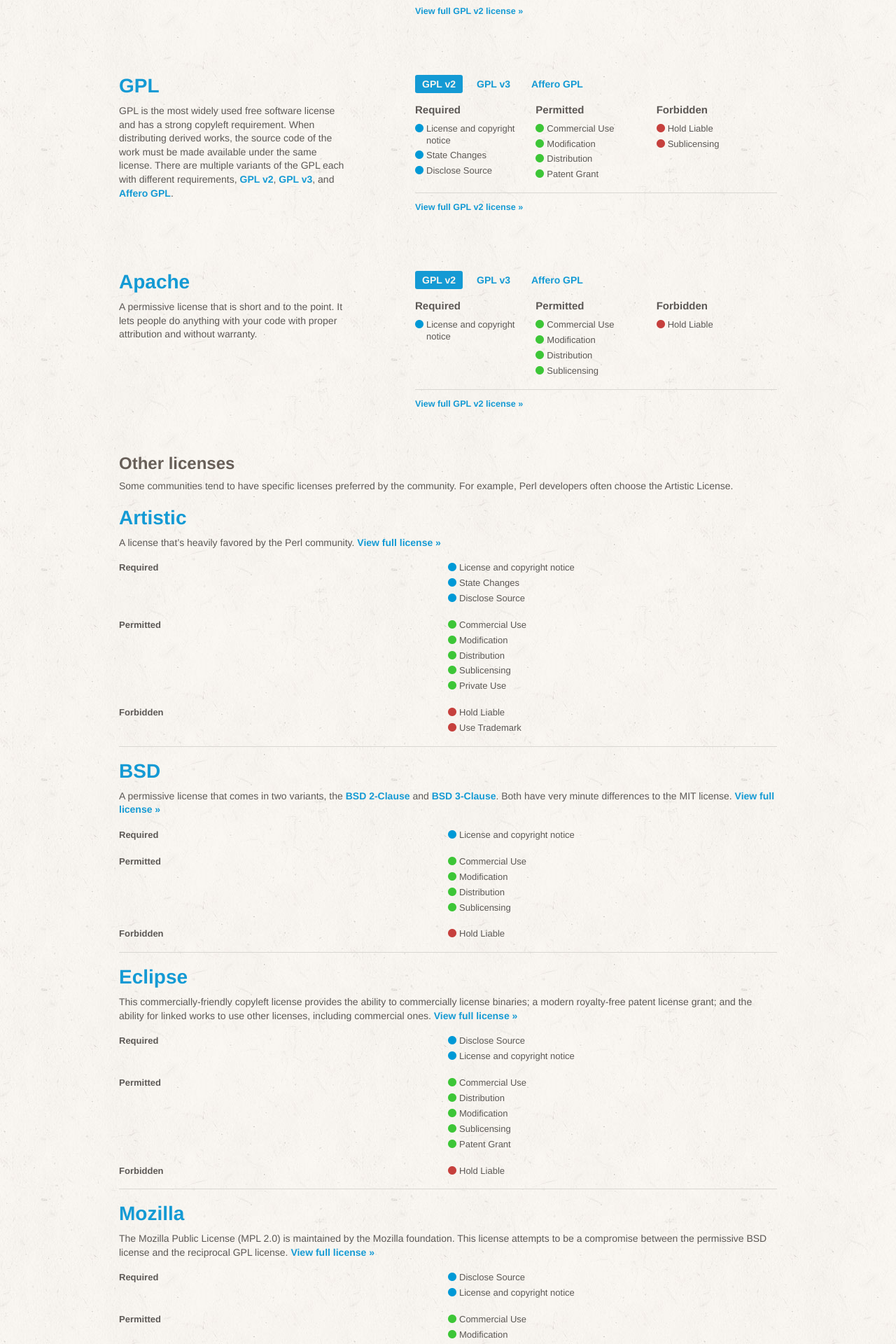
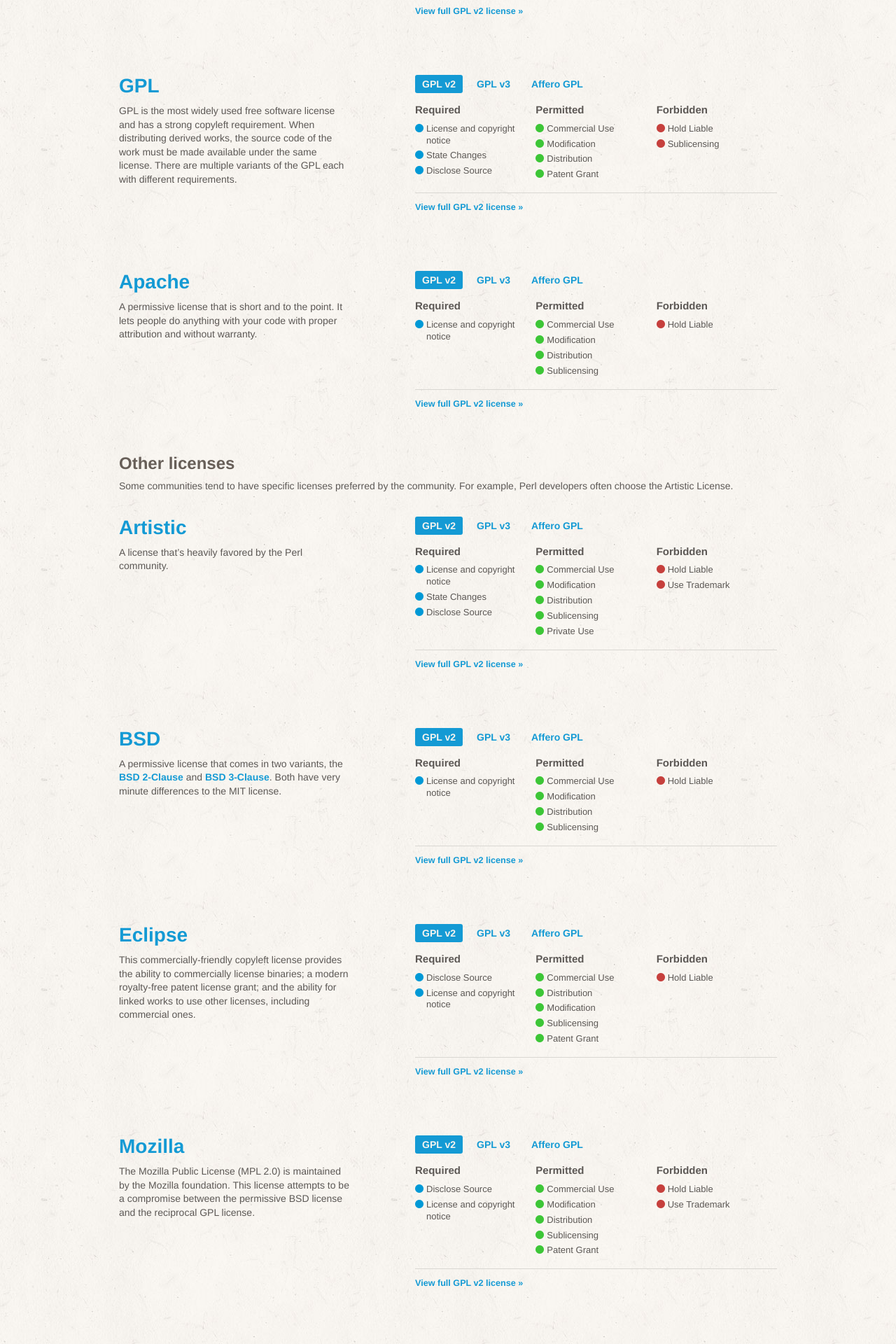
Before and after one commit to github/choosealicense.com, a Jekyll site: the page built from licenses.html, in a window 1280 px wide. Shown: the part 379-2299 px from the top of the page at 70% size. Built offline with Jekyll 4.4.1, drawn with Linux system fonts in a browser that asks for light colours; some web fonts are replaced; some of the changed text lies outside the part shown.

Commit message:
made partial for license overview sections

```diff
--- /dev/null
+++ b/_includes/license-overview.html
@@ -0,0 +1,48 @@
+<div class="license-family cf">
+  <div class="license-family-heading">
+    <h3 class="license-family-name"><a href="{{ page.permalink }}">{% if page.family-title %}{{ page.family-title }}{% else %}{{ page.title }}{% endif %}</a></h3>
+
+    <p class="license-family-description">{{ page.description }}</p>
+  </div>
+
+  <div class="license-details">
+    <div class="license-variations js-license-variations">
+      <!-- always show this div, even w/o variations, for proper spacing -->
+      <ul class="nav-pills js-nav-pills">
+        <li class="active"><a href="#" data-selected-tab="variation-gpl-v2">GPL v2</a></li>
+        <li><a href="#" data-selected-tab="variation-gpl-v3">GPL v3</a></li>
+        <li><a href="#" data-selected-tab="variation-affero-gpl">Affero GPL</a></li>
+      </ul>
+    </div>
+    <div class="variation-tab variation-gpl-v2 js-variation-tab active">
+      <table class='license-rules'>
+        <tr>
+        {% assign types = "required|permitted|forbidden" | split: "|" %}
+        {% for type in types %}
+          <th class="label">{{ type | capitalize }}</th>
+        {% endfor %}
+        </tr>
+        <tr>
+        {% for type in types %}
+          <td>
+            <ul class="license-{{ type }}">
+              {% for req in page[type] %}
+                <li class="{{ req }}">{{ site.rules[type][req].label }}</li>
+              {% endfor %}
+            </ul>
+          </td>
+        {% endfor %}
+        </tr>
+      </table>
+      <p class="small"><a href="{{ page.permalink }}">View full GPL v2 license »</a></p>
+    </div>
+    <div class="variation-tab variation-gpl-v3 js-variation-tab">
+      GPL v3 table
+      <p class="small"><a href="{{ page.permalink }}">View full GPL v3 license »</a></p>
+    </div>
+    <div class="variation-tab variation-affero-gpl js-variation-tab">
+      Affero GPL table
+      <p class="small"><a href="{{ page.permalink }}">View full Affero GPL license »</a></p>
+    </div>
+  </div>
+</div>
--- a/css/application.css
+++ b/css/application.css
@@ -425,6 +425,14 @@
   color: #f7f4ef;
 }
 
+.variation-tab {
+  display: none;
+}
+
+.variation-tab.active {
+  display: block;
+}
+
 .small {
   font-size: 90%;
 }
--- a/javascripts/app.js
+++ b/javascripts/app.js
@@ -40,6 +40,7 @@
     function Choosealicense() {
       this.initTooltips();
       this.initClipboard();
+      this.initLicenseVariationNav();
     }
 
     Choosealicense.prototype.initTooltips = function() {
@@ -106,6 +107,19 @@
       return this.innerText = "Copied!";
     };
 
+    Choosealicense.prototype.initLicenseVariationNav = function() {
+      return $(".js-nav-pills a").click(function(e) {
+        var nav, selectedTab;
+        selectedTab = $(this).data('selected-tab');
+        nav = $(this).closest('.js-nav-pills');
+        nav.find('li').removeClass('active');
+        nav.closest('.js-license-variations').siblings('.js-variation-tab').removeClass('active');
+        $(this).parent('li').addClass('active');
+        $('.' + selectedTab).addClass('active');
+        return e.preventDefault();
+      });
+    };
+
     return Choosealicense;
 
   })();
--- a/licenses.html
+++ b/licenses.html
@@ -11,45 +11,7 @@
 {% for page in site.pages %}
   {% if page.layout == "license" %}
     {% if page.featured %}
-    <div class="license-family cf">
-      <div class="license-family-heading">
-        <h3 class="license-family-name"><a href="{{ page.permalink }}">{% if page.family-title %}{{ page.family-title }}{% else %}{{ page.title }}{% endif %}</a></h3>
-
-        <p class="license-family-description">{{ page.description }}</p>
-      </div>
-
-      <div class="license-details">
-        <div class="license-variations">
-          {% comment %} always show this div, even w/o variations, for proper spacing {% endcomment %}
-          <ul class="nav-pills">
-            <li class="active"><a href="#">GPL v2</a></li>
-            <li><a href="#">GPL v3</a></li>
-            <li><a href="#">Affero GPL</a></li>
-          </ul>
-        </div>
-        <table class='license-rules'>
-          <tr>
-          {% assign types = "required|permitted|forbidden" | split: "|" %}
-          {% for type in types %}
-            <th class="label">{{ type | capitalize }}</th>
-          {% endfor %}
-          </tr>
-          <tr>
-          {% for type in types %}
-            <td>
-              <ul class="license-{{ type }}">
-                {% for req in page[type] %}
-                  <li class="{{ req }}">{{ site.rules[type][req].label }}</li>
-                {% endfor %}
-              </ul>
-            </td>
-          {% endfor %}
-          </tr>
-        </table>
-        <p class="small"><a href="{{ page.permalink }}">View full GPL v2 license »</a></p>
-      </div>
-    </div>
-
+      {% include license-overview.html %}
     {% endif %}
   {% endif %}
 {% endfor %}
@@ -63,23 +25,7 @@
 {% for page in site.pages %}
   {% if page.layout == "license" %}
     {% if page.featured != true and page.hide-from-license-list != true %}
-    <h3 class="license-family-name"><a href="{{ page.permalink }}">{% if page.family-title %}{{ page.family-title }}{% else %}{{ page.title }}{% endif %}</a></h3>
-    <p class="license-family-description">{{ page.description }} <a href="{{ page.permalink }}">View full license »</a></p>
-    <table class='license-rules'>
-      {% assign types = "required|permitted|forbidden" | split: "|" %}
-      {% for type in types %}
-      <tr>
-        <td class="label">{{ type | capitalize }}</td>
-        <td>
-          <ul class="license-{{ type }}">
-            {% for req in page[type] %}
-              <li class="{{ req }}">{{ site.rules[type][req].label }}</li>
-            {% endfor %}
-          </ul>
-        </td>
-      </tr>
-      {% endfor %}
-    </table>
+      {% include license-overview.html %}
     {% endif %}
   {% endif %}
 {% endfor %}
--- a/licenses/gpl-v2.txt
+++ b/licenses/gpl-v2.txt
@@ -6,7 +6,7 @@
 permalink: /licenses/gpl-v2/
 source: http://www.gnu.org/licenses/gpl-2.0.txt
 
-description: GPL is the most widely used free software license and has a strong copyleft requirement. When distributing derived works, the source code of the work must be made available under the same license. There are multiple variants of the GPL each with different requirements, <a href="gpl-v2/">GPL v2</a>, <a href="gpl-v3/">GPL v3</a>, and <a href="agpl/">Affero GPL</a>.
+description: GPL is the most widely used free software license and has a strong copyleft requirement. When distributing derived works, the source code of the work must be made available under the same license. There are multiple variants of the GPL each with different requirements.
 
 featured: true
 
```
Also changed, not shown: javascripts/app.coffee (+14 -0 lines).
